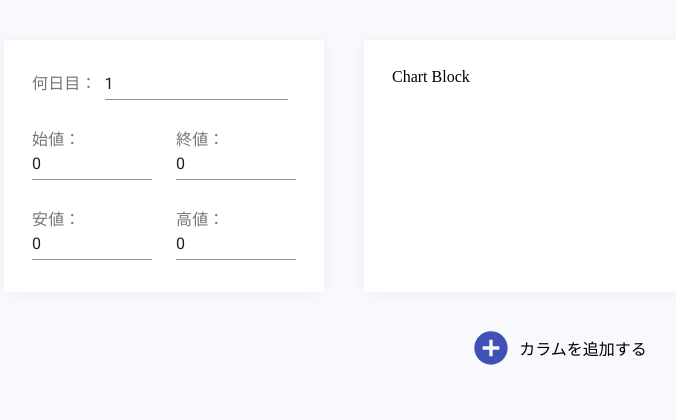
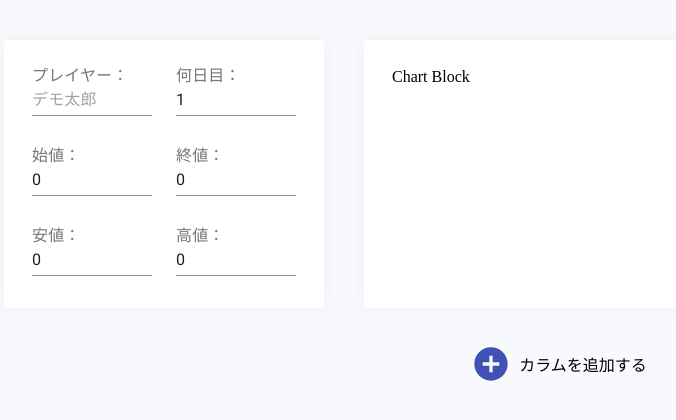
Before and after one commit to MrSung/fire-candle, a React (Create React App) app: page / in a window 1280 px wide. Shown: the top 420 px of the page, without its empty margins (81-757 px from the left). Built offline with nearby package versions, Linux system fonts and the light colour scheme.

Commit message:
add field and refactor

```diff
--- a/src/components/atoms/input-set.tsx
+++ b/src/components/atoms/input-set.tsx
@@ -5,34 +5,34 @@ import { Input, InputLabel } from '@material-ui/core'
 interface IInputSetProps {
   id: string
   type: string
-  value: number
+  value: string | number
+  placeholder: string
   labelText: string
-  block: boolean
 }
 
 export const InputSet = ({
   id,
   type,
   value,
-  labelText,
-  block
+  placeholder,
+  labelText
 }: IInputSetProps) => {
   return (
     <Wrapper>
       <InputLabel
         style={{
-          width: block ? '100%' : '120px'
+          width: '120px'
         }}
       >
         <LabelText>{labelText}</LabelText>
-        <Input id={id} type={type} value={value} />
+        <Input id={id} type={type} value={value} placeholder={placeholder} />
       </InputLabel>
     </Wrapper>
   )
 }
 
 const Wrapper = styled.div`
-  &:nth-of-type(n + 2) {
+  &:nth-of-type(n + 3) {
     margin-top: 2rem;
   }
 `
--- a/src/components/molecules/input-block.tsx
+++ b/src/components/molecules/input-block.tsx
@@ -2,6 +2,7 @@ import React from 'react'
 import styled from 'styled-components'
 import { InputSet } from '../atoms/input-set'
 
+const PLAYER_NAME = 'playerName'
 const NTH_DAY = 'nthDay'
 const OPEN_RATE = 'openRate'
 const CLOSE_RATE = 'closeRate'
@@ -9,6 +10,10 @@ const LOW_PRICE = 'lowPrice'
 const HIGH_PRICE = 'highPrice'
 
 const inputBlockItems = [
+  {
+    id: PLAYER_NAME,
+    labelText: 'プレイヤー：'
+  },
   {
     id: NTH_DAY,
     labelText: '何日目：'
@@ -32,6 +37,7 @@ const inputBlockItems = [
 ]
 
 interface IInputBlockProps {
+  playerName: string
   nthDayValue: number
   openRateValue: number
   closeRateValue: number
@@ -39,42 +45,42 @@ interface IInputBlockProps {
   highPriceValue: number
 }
 
-export const InputBlock = ({
-  nthDayValue,
-  openRateValue,
-  closeRateValue,
-  lowPriceValue,
-  highPriceValue
-}: IInputBlockProps) => {
+const getInputValue = (id: string, props: IInputBlockProps) => {
+  switch (id) {
+    case PLAYER_NAME:
+      return {
+        type: 'text',
+        value: props.playerName,
+        placeholder: 'デモ太郎'
+      }
+    case NTH_DAY:
+      return { type: 'number', value: props.nthDayValue, placeholder: '' }
+    case OPEN_RATE:
+      return { type: 'number', value: props.openRateValue, placeholder: '' }
+    case CLOSE_RATE:
+      return { type: 'number', value: props.closeRateValue, placeholder: '' }
+    case LOW_PRICE:
+      return { type: 'number', value: props.lowPriceValue, placeholder: '' }
+    case HIGH_PRICE:
+      return { type: 'number', value: props.highPriceValue, placeholder: '' }
+    default:
+      return { type: 'text', value: '', placeholder: '' }
+  }
+}
+
+export const InputBlock = (props: IInputBlockProps) => {
   return (
     <Wrapper>
       {inputBlockItems.map(({ id, labelText }) => {
-        let value = 0
-        switch (id) {
-          case NTH_DAY:
-            value = nthDayValue
-            break
-          case OPEN_RATE:
-            value = openRateValue
-            break
-          case CLOSE_RATE:
-            value = closeRateValue
-            break
-          case LOW_PRICE:
-            value = lowPriceValue
-            break
-          case HIGH_PRICE:
-            value = highPriceValue
-            break
-        }
+        const { type, value, placeholder } = getInputValue(id, props)
         return (
           <InputSet
             key={id}
             id={id}
-            type='number'
+            type={type}
             value={value}
+            placeholder={placeholder}
             labelText={labelText}
-            block={id === NTH_DAY}
           />
         )
       })}
--- a/src/components/organisms/input-chart-blocks.tsx
+++ b/src/components/organisms/input-chart-blocks.tsx
@@ -22,6 +22,7 @@ export const InputChartBlocks = () => {
         <Container key={chart.id}>
           <InputBlockWrap>
             <InputBlock
+              playerName={chart.playerName}
               nthDayValue={chart.nthDay}
               openRateValue={chart.openRate}
               closeRateValue={chart.closeRate}
--- a/src/features/charts/charts-slice.ts
+++ b/src/features/charts/charts-slice.ts
@@ -2,6 +2,7 @@ import { createSlice, PayloadAction } from '@reduxjs/toolkit'
 
 export interface IChart {
   id: string
+  playerName: string
   nthDay: number
   openRate: number
   closeRate: number
@@ -12,6 +13,7 @@ export interface IChart {
 export const chartsInitialState: IChart[] = [
   {
     id: '',
+    playerName: '',
     nthDay: 1,
     openRate: 0,
     closeRate: 0,
@@ -32,6 +34,7 @@ export const chartsSlice = createSlice({
       if (typeof matchedItem === 'undefined') {
         return
       }
+      matchedItem.playerName = payload.playerName
       matchedItem.nthDay = payload.nthDay
       matchedItem.openRate = payload.openRate
       matchedItem.closeRate = payload.closeRate
```
